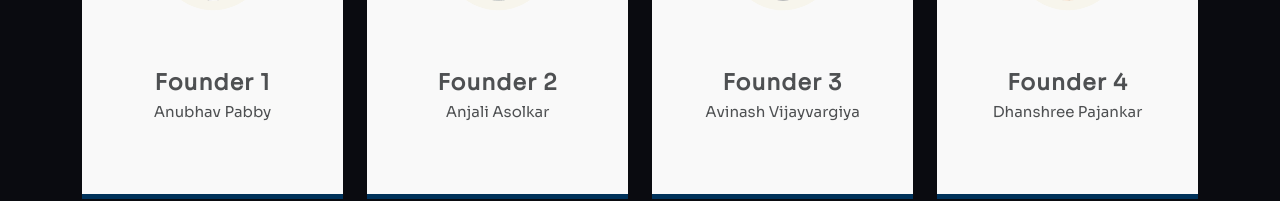
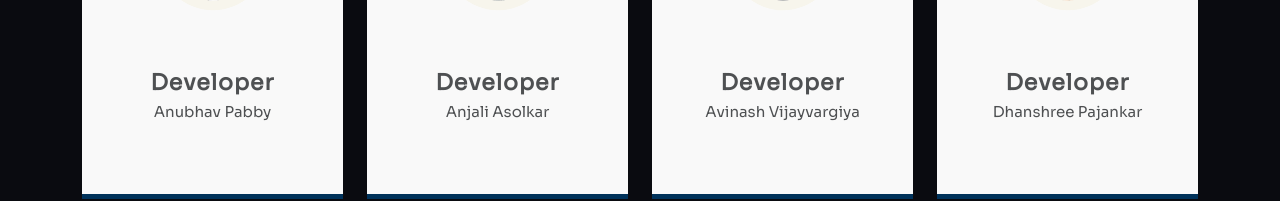
Before and after one commit to avinash14022002/ProjectHub-Frontend, a React (Create React App) app: page /about in a window 1280 px wide. Shown: the part 348-549 px from the top of the page. Built offline with nearby package versions, Linux system fonts and the light colour scheme.

Commit message:
Removed: minnor bugs

```diff
--- a/src/components/navbar/Navbar.js
+++ b/src/components/navbar/Navbar.js
@@ -32,7 +32,7 @@ const Navbar = (props) => {
           <NavLink to={props.route3}>
             {props.tab3}
           </NavLink>
-          {props.userAuthStatus && <Button variant="primary" style={{marginLeft: "20px", marginRight: "20px" }} onClick={props.handleChangePassword}>{props.buttonChangePassword}</Button>}
+          {props.userAuthStatus && (props.role==='student' || props.role==='teacher') &&<Button variant="primary" style={{marginLeft: "20px", marginRight: "20px" }} onClick={props.handleChangePassword}>{props.buttonChangePassword}</Button>}
           {props.role === 'unassigned' ?
             (<Dropdown>
                 <Dropdown.Toggle variant="primary" id="dropdown-button-dark-example1">
--- a/src/pages/about-us/Founder.js
+++ b/src/pages/about-us/Founder.js
@@ -29,7 +29,7 @@ const Founder = ({founderNo, firstName, lastName, linkedInUrl, githubUrl, displa
                     <img src={displayPicture} alt="Founder" />
                 </div>
                 <div className="team-content">
-                    <h3 className="title">{'Founder ' + founderNo}</h3>
+                    <h3 className="title">{'Developer'}</h3>
                     <span className="post">{`${firstName} ${lastName}`}</span>
                 </div>
                 <ul className="social">
--- a/src/pages/all-projects/AllProjects.js
+++ b/src/pages/all-projects/AllProjects.js
@@ -38,7 +38,7 @@ const AllProjects = ({ studentUrl, teacherUrl }) => {
     }, [studentUrl, teacherUrl]);
 
     const filterProjects = (projects) => {
-        const filteredProjects = projects.filter(project => project.closed === '1');
+        const filteredProjects = projects.filter(project => project.closed === '1' && project.projectTitle !== null);
         return filteredProjects;
     };
 
```
Also changed, not shown: 1 other file (tests, documents, lock files or other folders).
